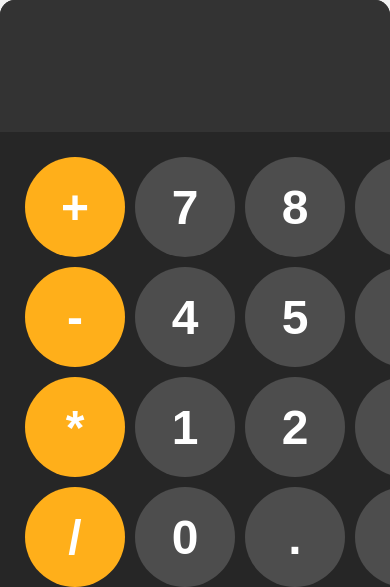
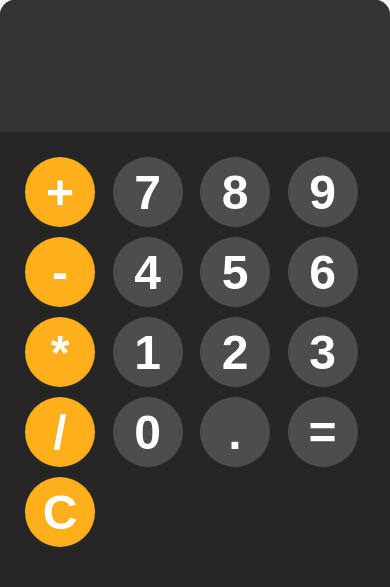
Before and after one commit to Oyin1-2/calculator, a plain HTML site: page index.html in a window 390 px wide. Shown: the top 587 px of the page. Drawn offline with Linux system fonts and the light colour scheme.

Commit message:
now at media screen

```diff
--- a/index.html
+++ b/index.html
@@ -18,6 +18,7 @@
            border-radius: 15px;
            max-width: 500px;
            overflow: hidden;
+
         }
         #display{
             width: 100%;
@@ -60,32 +61,53 @@
        .operator-btn:active{
         background-color: hsl(39, 100%, 75%);
        }
+       .oyinlola{
+        color: aliceblue;
+       }
+       @media screen and (max-width: 450px) {
+       #calculator{
+        width: 500px;
+        height: 100vh;
+       }
+      .operator-btn{
+        width: 70px;
+        height: 70px;
+        border-radius: 50%;
+      }
+      .htn-btn{
+        width: 70px;
+        height: 70px;
+        border-radius: 50%;
+      }
+        }
     </style>
 </head>
 <body>
+
     <div id="calculator">
       <input id="display" readonly>
         <div id="keys">
       <button onclick="appendToDisplay('+')"class="operator-btn">+</button>
-      <button onclick="appendToDisplay('7')">7</button>
-      <button onclick="appendToDisplay('8')">8</button>
-      <button onclick="appendToDisplay('9')">9</button>
+      <button onclick="appendToDisplay('7')"class="htn-btn">7</button>
+      <button onclick="appendToDisplay('8')"class="htn-btn">8</button>
+      <button onclick="appendToDisplay('9')"class="htn-btn">9</button>
       <button onclick="appendToDisplay('-')"class="operator-btn">-</button>
 
-      <button onclick="appendToDisplay('4')">4</button>
-      <button onclick="appendToDisplay('5')">5</button>
-      <button onclick="appendToDisplay('6')">6</button>
+      <button onclick="appendToDisplay('4')"class="htn-btn">4</button>
+      <button onclick="appendToDisplay('5')"class="htn-btn">5</button>
+      <button onclick="appendToDisplay('6')"class="htn-btn">6</button>
       <button onclick="appendToDisplay('*')"class="operator-btn">*</button>
-       <button onclick="appendToDisplay('1')">1</button>
-       <button onclick="appendToDisplay('2')">2</button>
-       <button onclick="appendToDisplay('3')">3</button>
+       <button onclick="appendToDisplay('1')"class="htn-btn">1</button>
+       <button onclick="appendToDisplay('2')"class="htn-btn">2</button>
+       <button onclick="appendToDisplay('3')"class="htn-btn">3</button>
        <button onclick="appendToDisplay('/')"class="operator-btn">/</button>
-       <button onclick="appendToDisplay('0')">0</button>
-       <button onclick="appendToDisplay('.')">.</button>
-       <button onclick="calculate('=')">=</button>
+       <button onclick="appendToDisplay('0')"class="htn-btn">0</button>
+       <button onclick="appendToDisplay('.')"class="htn-btn">.</button>
+       <button onclick="calculate('=')"class="htn-btn">=</button>
        <button onclick="clearDisplay('C')"class="operator-btn">C</button>
 
         </div>
+        <h1 class="oyinlola">Oyinlola's calculator</h1>
     </div>
     <script>
         const display = document.getElementById("display");
```
